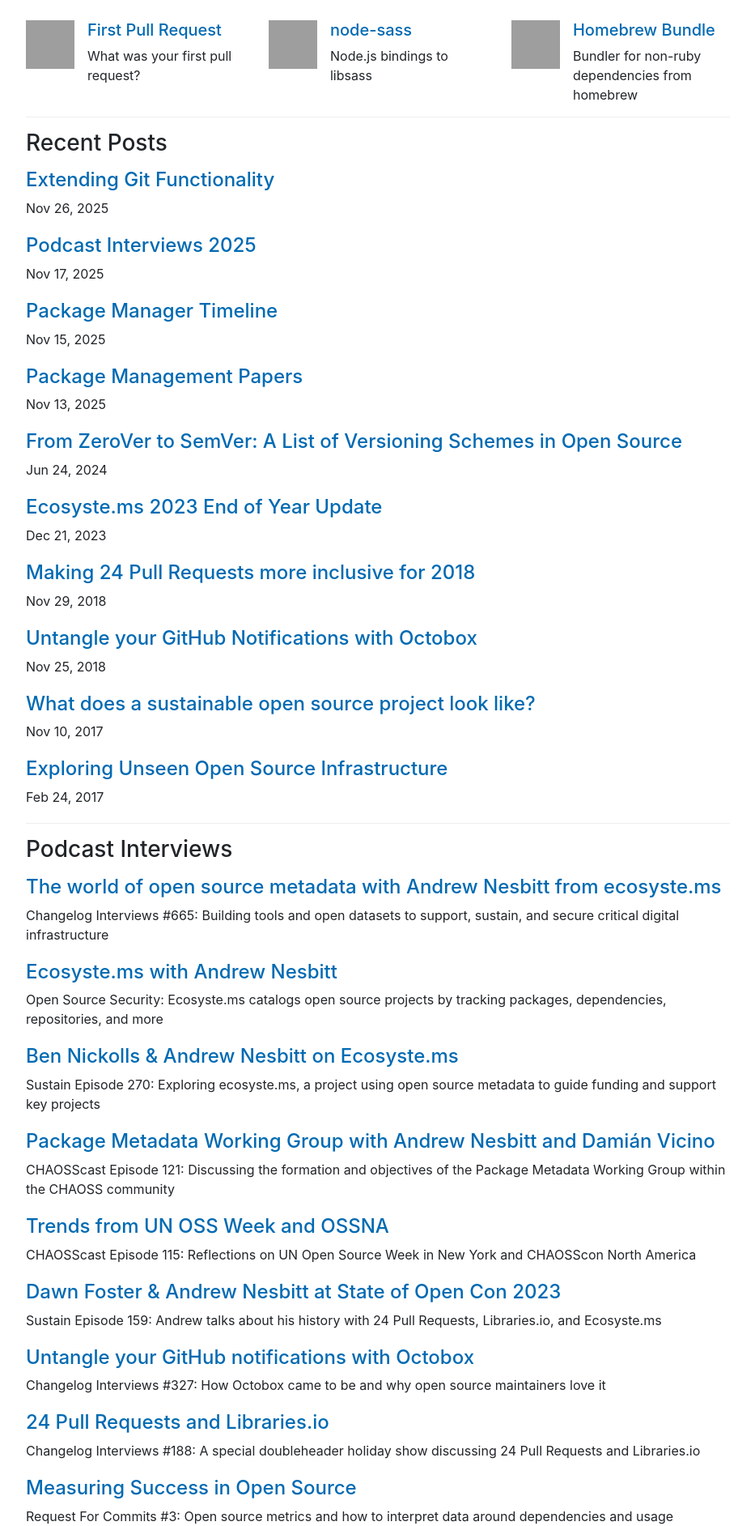
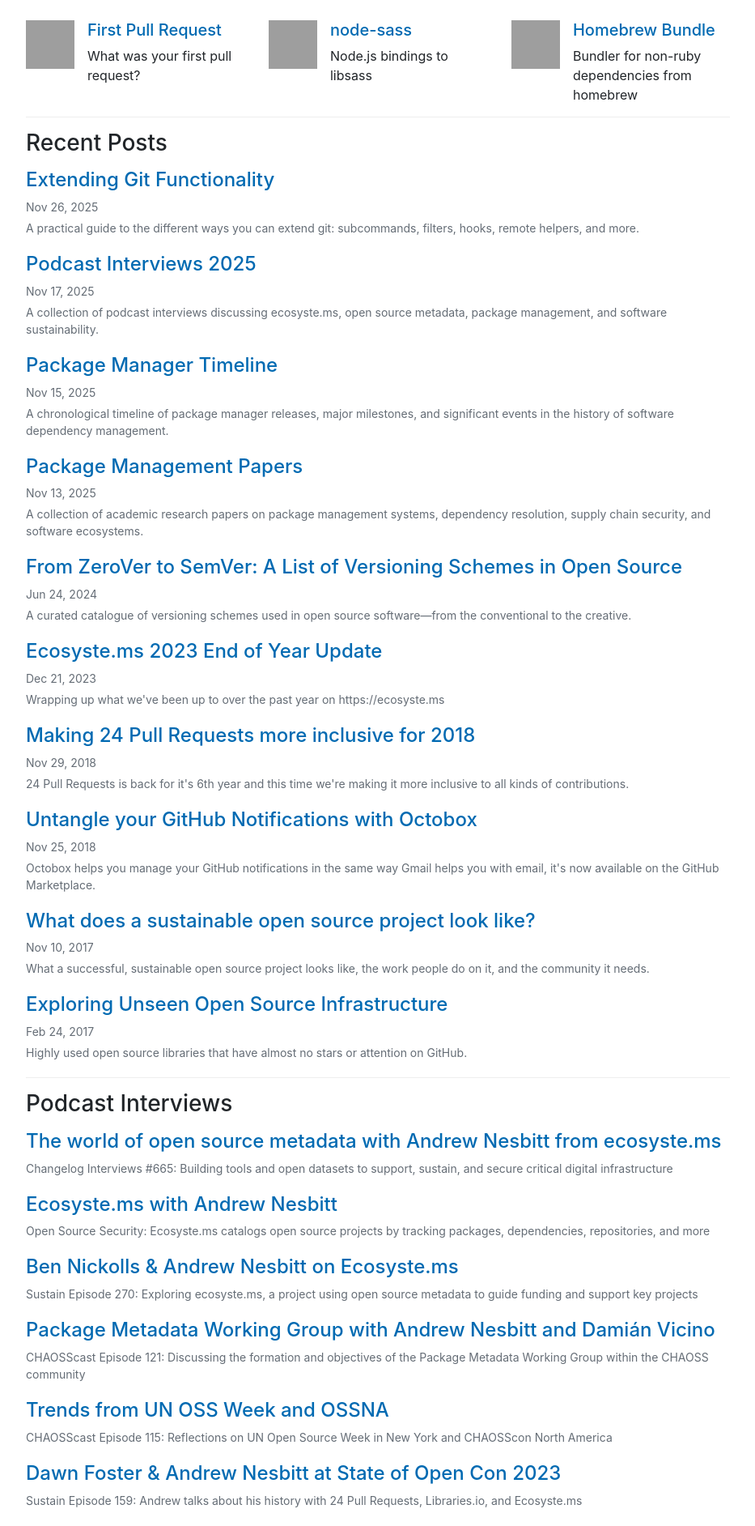
Before and after one commit to andrew/nesbitt.io, a Jekyll site: the page built from index.md, in a window 1280 px wide. Shown: the part 607-2491 px from the top of the page at 81% size, without its empty margins (173-1106 px from the left). Built offline with Jekyll 4.4.1, drawn with Linux system fonts in a browser that asks for light colours; grey boxes are pictures that could not be loaded.

Commit message:
Add post description display and style adjustments

```diff
--- a/_layouts/home.html
+++ b/_layouts/home.html
@@ -117,6 +117,9 @@
         </h4>
         {%- assign date_format = site.minima.date_format | default: "%b %-d, %Y" -%}
         <p class="post-meta">{{ post.date | date: date_format }}</p>
+        {%- if post.description -%}
+        <p class="post-description">{{ post.description }}</p>
+        {%- endif -%}
       </li>
       {%- endfor -%}
     </ul>
--- a/style.css
+++ b/style.css
@@ -248,11 +248,30 @@
   margin:0 0 20px;
 }
 
-section h3, section p{
+section h3{
   margin:5px 0;
+}
+
+section li p{
+  font-size: 14px;
+  color: #656d76;
+  margin: 5px 0 0 0;
 }
 
 .media{
   margin-top: 15px;
   margin-bottom: 15px;
 }
+
+/* Post meta (dates) */
+.post-meta{
+  font-size: 14px;
+  color: #656d76;
+  margin: 0;
+}
+
+.post-description{
+  font-size: 14px;
+  color: #656d76;
+  margin: 5px 0 0 0;
+}
```
